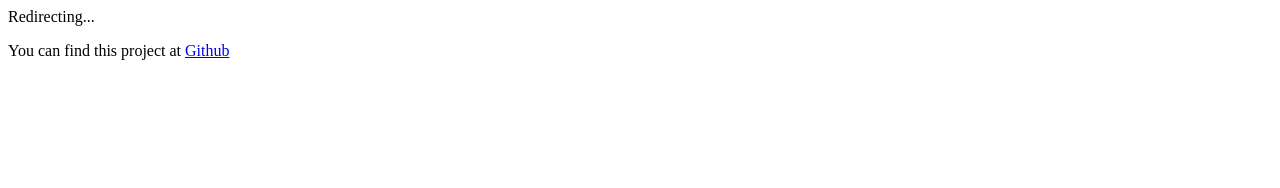
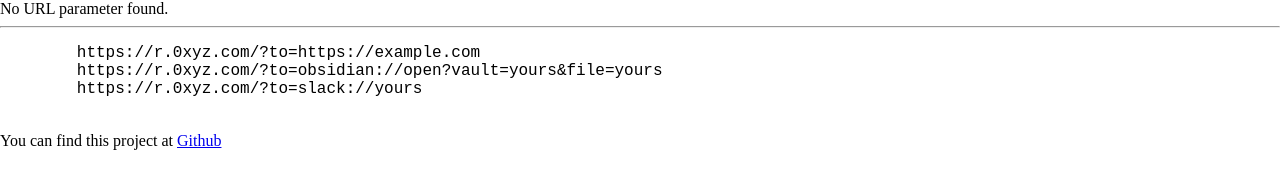
Before and after one commit to alswl/r.0xyz.com, a plain HTML site: page index.html in a window 1280 px wide. Drawn offline with Linux system fonts and the light colour scheme.

Commit message:
fix: message

```diff
--- a/index.html
+++ b/index.html
@@ -19,13 +19,48 @@
             // Redirect to the URL passed as a parameter
             window.location.href = myParam;
         };
-        fn();
+        document.addEventListener("DOMContentLoaded", function (event) {
+            fn();
+        });
     </script>
 </head>
 <body>
 <div id="main">
     <p>Redirecting...</p>
+</div>
+<div>
+    <hr/>
+    <pre>
+        https://r.0xyz.com/?to=https://example.com
+        https://r.0xyz.com/?to=obsidian://open?vault=yours&file=yours
+        https://r.0xyz.com/?to=slack://yours
+    </pre>
     <p>You can find this project at <a href="https://github.com/alswl/r.0xyz.com">Github</a></p>
 </div>
 </body>
+<style>
+    html {
+        box-sizing: border-box;
+        font-size: 16px;
+    }
+
+    *, *:before, *:after {
+        box-sizing: inherit;
+    }
+
+    body, h1, h2, h3, h4, h5, h6, p, ol, ul {
+        margin: 0;
+        padding: 0;
+        font-weight: normal;
+    }
+
+    ol, ul {
+        list-style: none;
+    }
+
+    img {
+        max-width: 100%;
+        height: auto;
+    }
+</style>
 </html>
```
